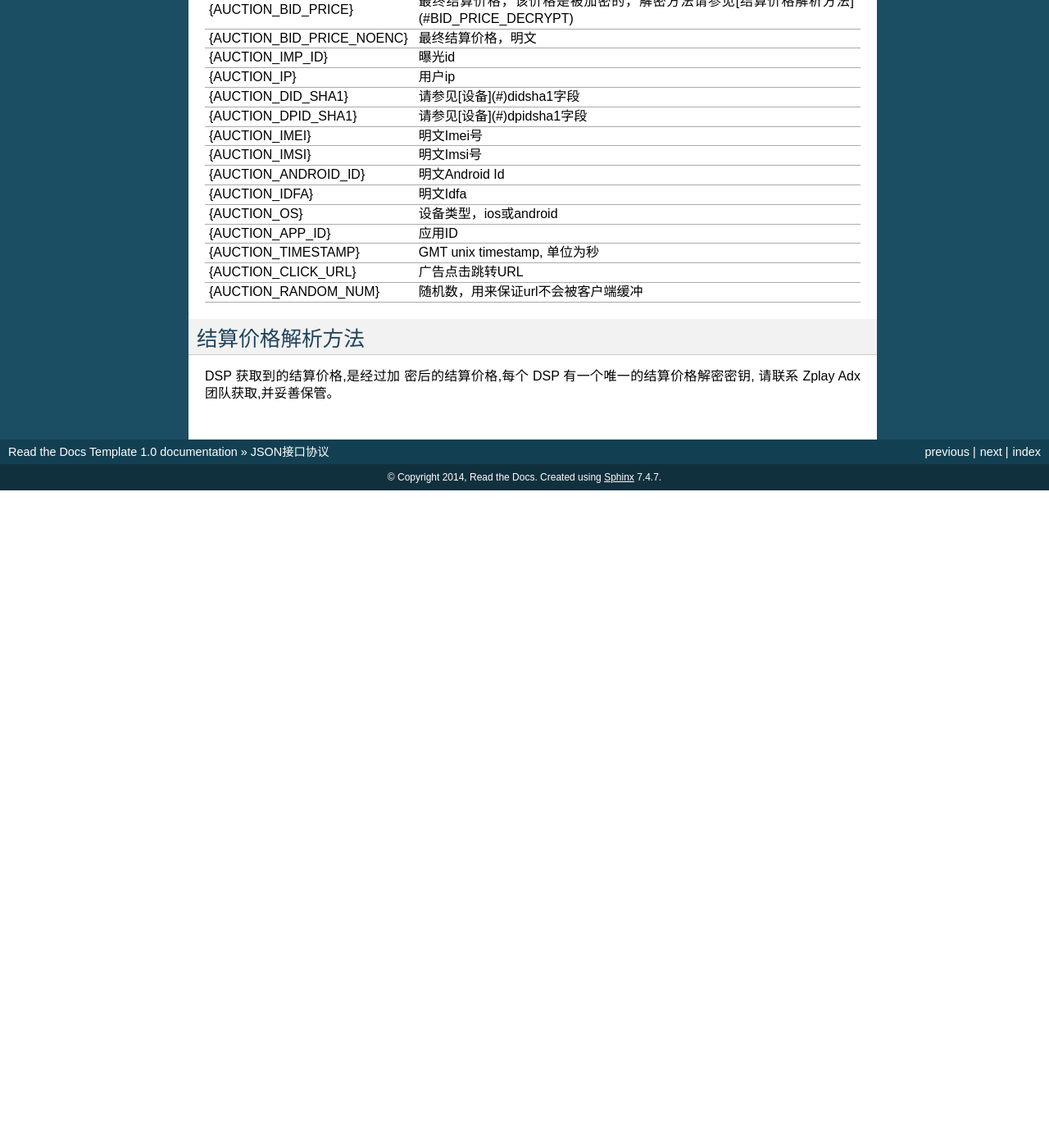
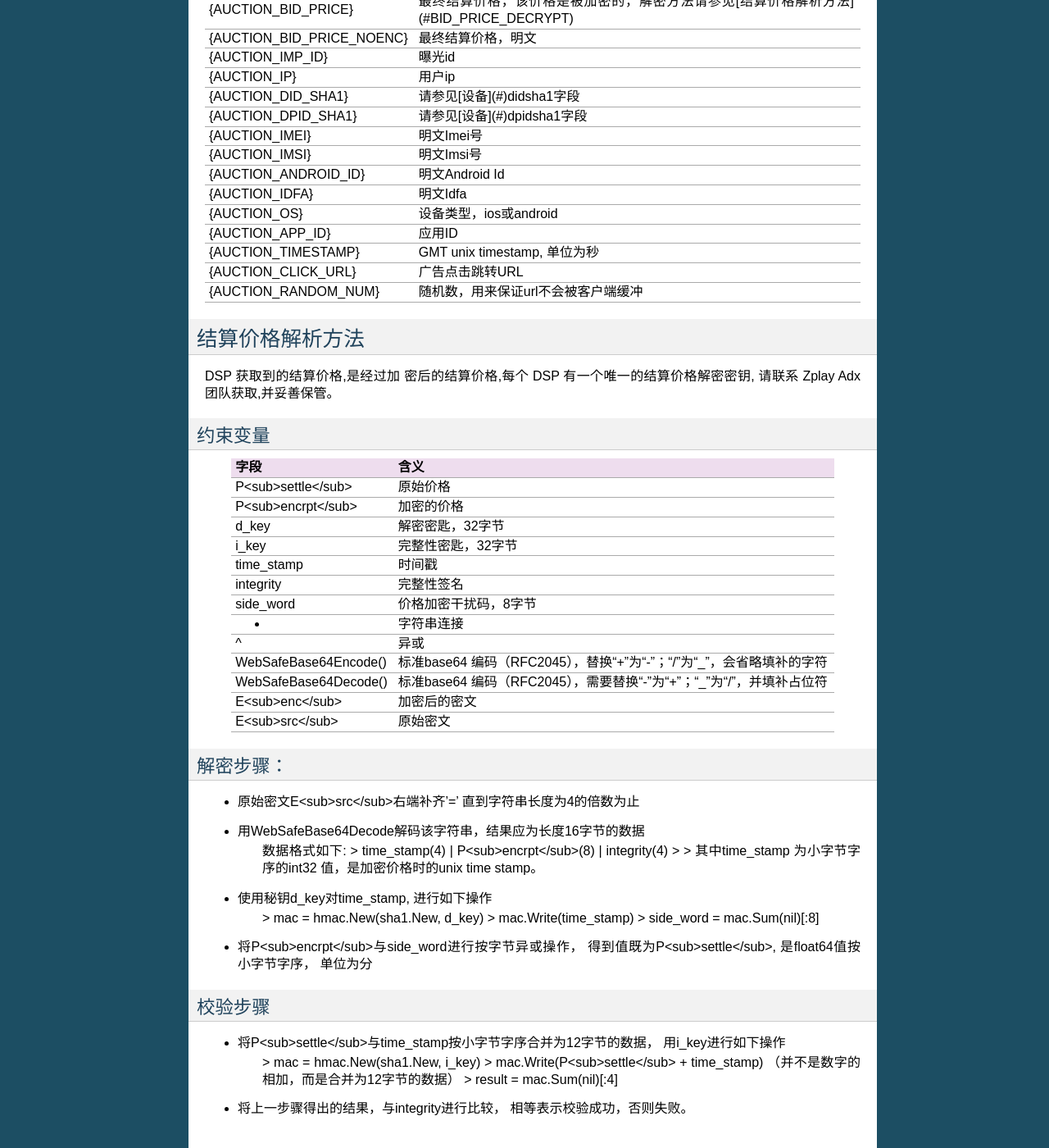
Before and after one commit to yumimobi/adx_dsp_doc, a Sphinx documentation site: the page built from docs/dsp_rtb_json.rst, in a window 1280 px wide and 1400 px high, scrolled down 10474 px. Shown: the whole window at 82% size. Built offline with Sphinx 7.4.7, drawn with Linux system fonts in a browser that asks for light colours; before the commit the page ends 11072 px from its top, so only the background shows below that.

Commit message:
添加json解密示例

```diff
--- a/docs/dsp_rtb_json.rst
+++ b/docs/dsp_rtb_json.rst
@@ -862,8 +862,68 @@ Bid信息的扩展（BidResponse.SeatBid.Bid.Ext）
 +----------------------------+--------------------------------------------------------------------------+
 
 
+
 结算价格解析方法
 ----------------
 
 DSP 获取到的结算价格,是经过加 密后的结算价格,每个 DSP 有一个唯一的结算价格解密密钥,
 请联系 Zplay Adx 团队获取,并妥善保管。
+
+约束变量
+~~~~~~~~~~
+
++-----------------------+----------------------------------------------------------------------+
+|  字段                 | 含义                                                                 |
++=======================+======================================================================+
+| P<sub>settle</sub>    | 原始价格                                                             |
++-----------------------+----------------------------------------------------------------------+
+| P<sub>encrpt</sub>    | 加密的价格                                                           |
++-----------------------+----------------------------------------------------------------------+
+| d_key                 | 解密密匙，32字节                                                     |
++-----------------------+----------------------------------------------------------------------+
+| i_key                 | 完整性密匙，32字节                                                   |
++-----------------------+----------------------------------------------------------------------+
+| time_stamp            | 时间戳                                                               |
++-----------------------+----------------------------------------------------------------------+
+| integrity             | 完整性签名                                                           |
++-----------------------+----------------------------------------------------------------------+
+| side_word             | 价格加密干扰码，8字节                                                |
++-----------------------+----------------------------------------------------------------------+
+| +                     | 字符串连接                                                           |
++-----------------------+----------------------------------------------------------------------+
+| ^                     | 异或                                                                 |
++-----------------------+----------------------------------------------------------------------+
+| WebSafeBase64Encode() | 标准base64 编码（RFC2045），替换“+”为“-”；“/”为“_”，会省略填补的字符 |
++-----------------------+----------------------------------------------------------------------+
+| WebSafeBase64Decode() | 标准base64 编码（RFC2045），需要替换“-”为“+”；“_”为“/”，并填补占位符 |
++-----------------------+----------------------------------------------------------------------+
+| E<sub>enc</sub>       | 加密后的密文                                                         |
++-----------------------+----------------------------------------------------------------------+
+| E<sub>src</sub>       | 原始密文                                                             |
++-----------------------+----------------------------------------------------------------------+
+
+
+解密步骤：
+~~~~~~~~~~~~~~~~~~
+
+*  原始密文E<sub>src</sub>右端补齐'=' 直到字符串长度为4的倍数为止
+*  用WebSafeBase64Decode解码该字符串，结果应为长度16字节的数据
+    数据格式如下:
+    > time_stamp(4) | P<sub>encrpt</sub>(8) | integrity(4)
+    >
+    > 其中time_stamp 为小字节字序的int32 值，是加密价格时的unix time stamp。
+
+*  使用秘钥d_key对time_stamp, 进行如下操作
+    > mac = hmac.New(sha1.New, d_key)
+    > mac.Write(time_stamp)
+    > side_word = mac.Sum(nil)[:8]
+*  将P<sub>encrpt</sub>与side_word进行按字节异或操作， 得到值既为P<sub>settle</sub>, 是float64值按小字节字序， 单位为分
+
+校验步骤
+~~~~~~~~
+
+* 将P<sub>settle</sub>与time_stamp按小字节字序合并为12字节的数据， 用i_key进行如下操作
+    > mac = hmac.New(sha1.New, i_key)
+    > mac.Write(P<sub>settle</sub> + time_stamp) （并不是数字的相加，而是合并为12字节的数据）
+    > result = mac.Sum(nil)[:4]
+* 将上一步骤得出的结果，与integrity进行比较， 相等表示校验成功，否则失败。
--- a/docs/dsp_rtb_pb.rst
+++ b/docs/dsp_rtb_pb.rst
@@ -783,7 +783,8 @@ DSP 获取到的结算价格,是经过加 密后的结算价格,每个 DSP 有
     > side_word = mac.Sum(nil)[:8]
 *  将P<sub>encrpt</sub>与side_word进行按字节异或操作， 得到值既为P<sub>settle</sub>, 是float64值按小字节字序， 单位为分
 
-#### 校验请按如下步骤
+校验步骤
+~~~~~~~~
 
 * 将P<sub>settle</sub>与time_stamp按小字节字序合并为12字节的数据， 用i_key进行如下操作
     > mac = hmac.New(sha1.New, i_key)
```
Also changed, not shown: other parts of docs/dsp_rtb_pb.rst (+1 -1 lines).
